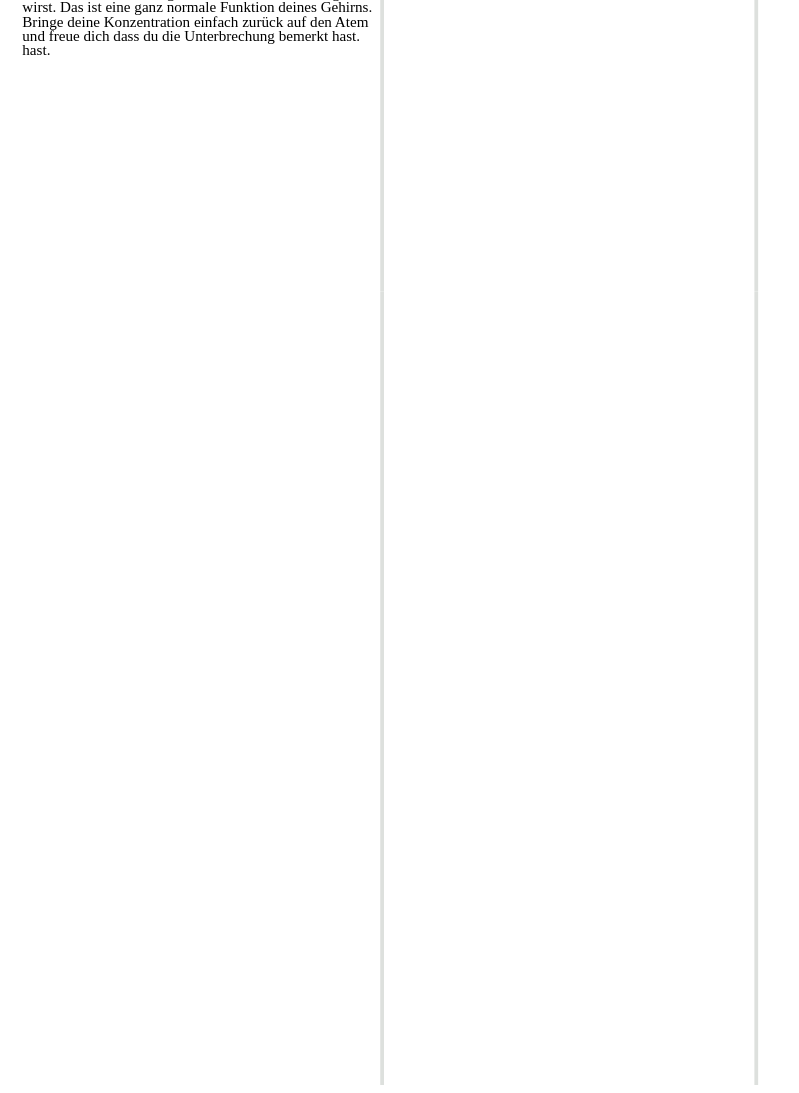
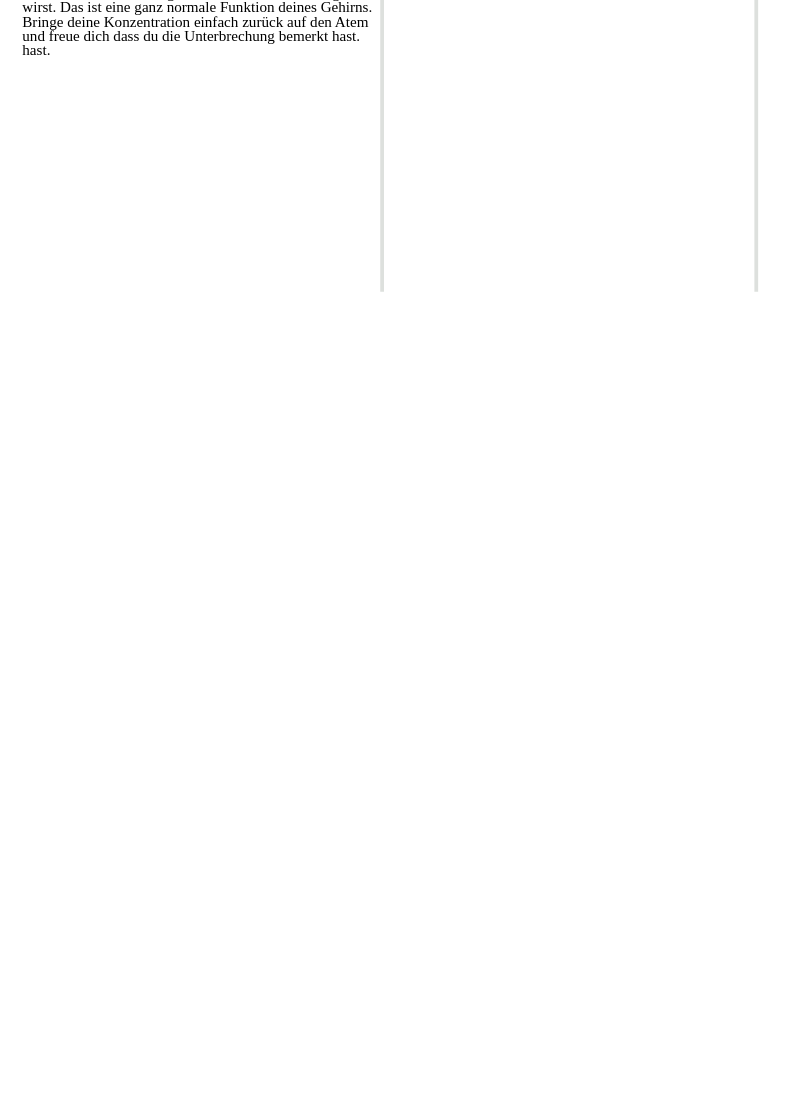
Before and after one commit to buddha-dharma/meditation-leaflet, a plain HTML site: page index.html in a window 1280 px wide. Shown: the part 510-1603 px from the top of the page, without its empty margins (0-799 px from the left). After the commit the page ends 810 px from the top, so only its background shows below. Drawn offline with Linux system fonts and the light colour scheme.

Commit message:
Remove second SVG

```diff
--- a/index.html
+++ b/index.html
@@ -1,5 +1,5 @@
 <html>
-    <svg
+<svg
         xmlns:svg="http://www.w3.org/2000/svg"
         xmlns="http://www.w3.org/2000/svg"
         width="297mm"
@@ -45,15 +45,4 @@
        <tspan x="1mm" dy="1mm">hast.</tspan>
    </text>
 </svg>
-<svg
-   xmlns:svg="http://www.w3.org/2000/svg"
-   xmlns="http://www.w3.org/2000/svg"
-   width="297mm"
-   height="210mm"
-   viewBox="0 0 297 210"
-   version="1.1"
-   id="svg2">
-   <line x1="33.33%" y1="0" x2="33.33%" y2="100%" style="stroke: #dde0dd;"></line>
-   <line x1="66.66%" y1="0" x2="66.66%" y2="100%" style="stroke: #dde0dd;"></line>
-</svg>
 </html>
```
